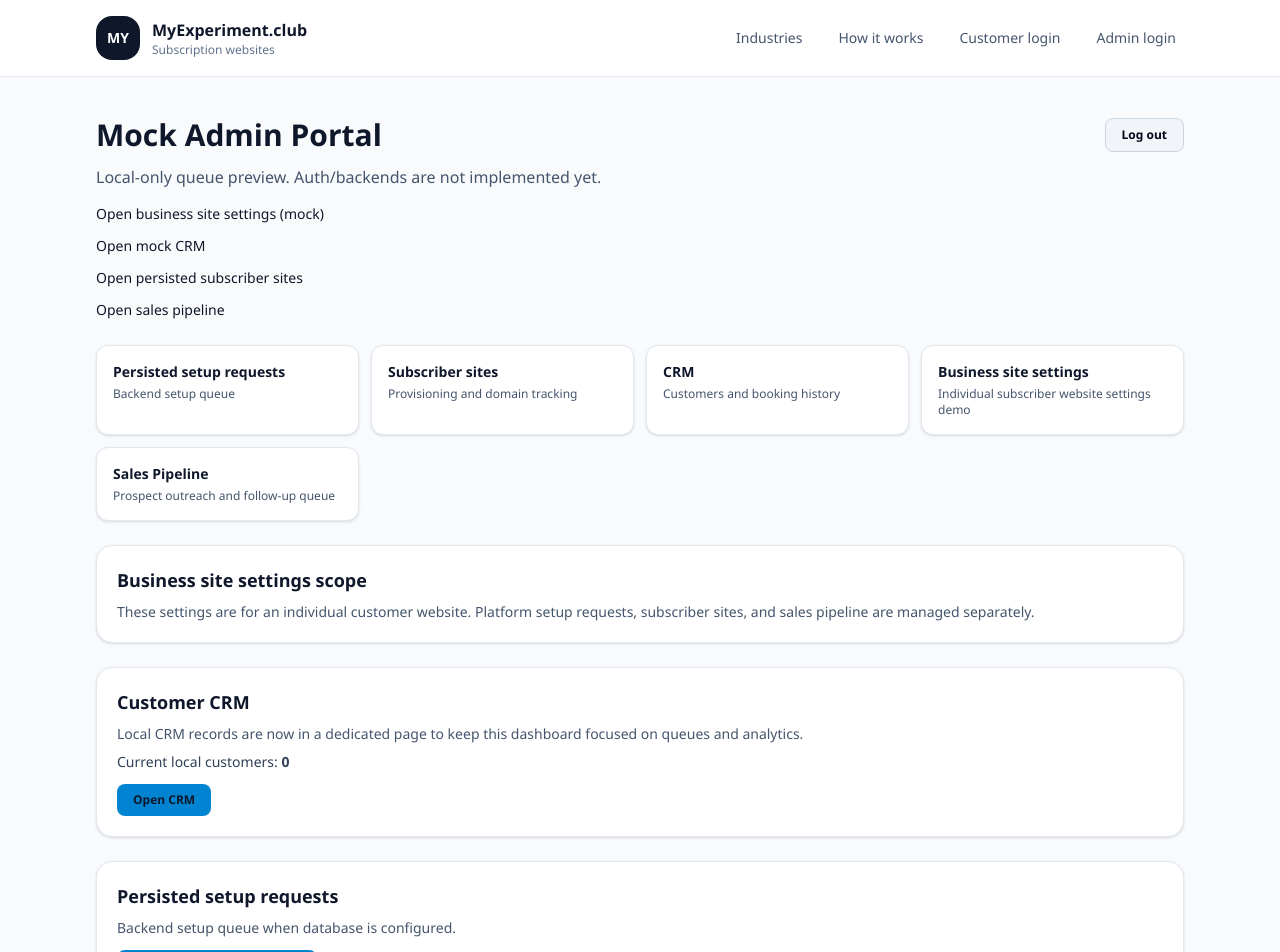
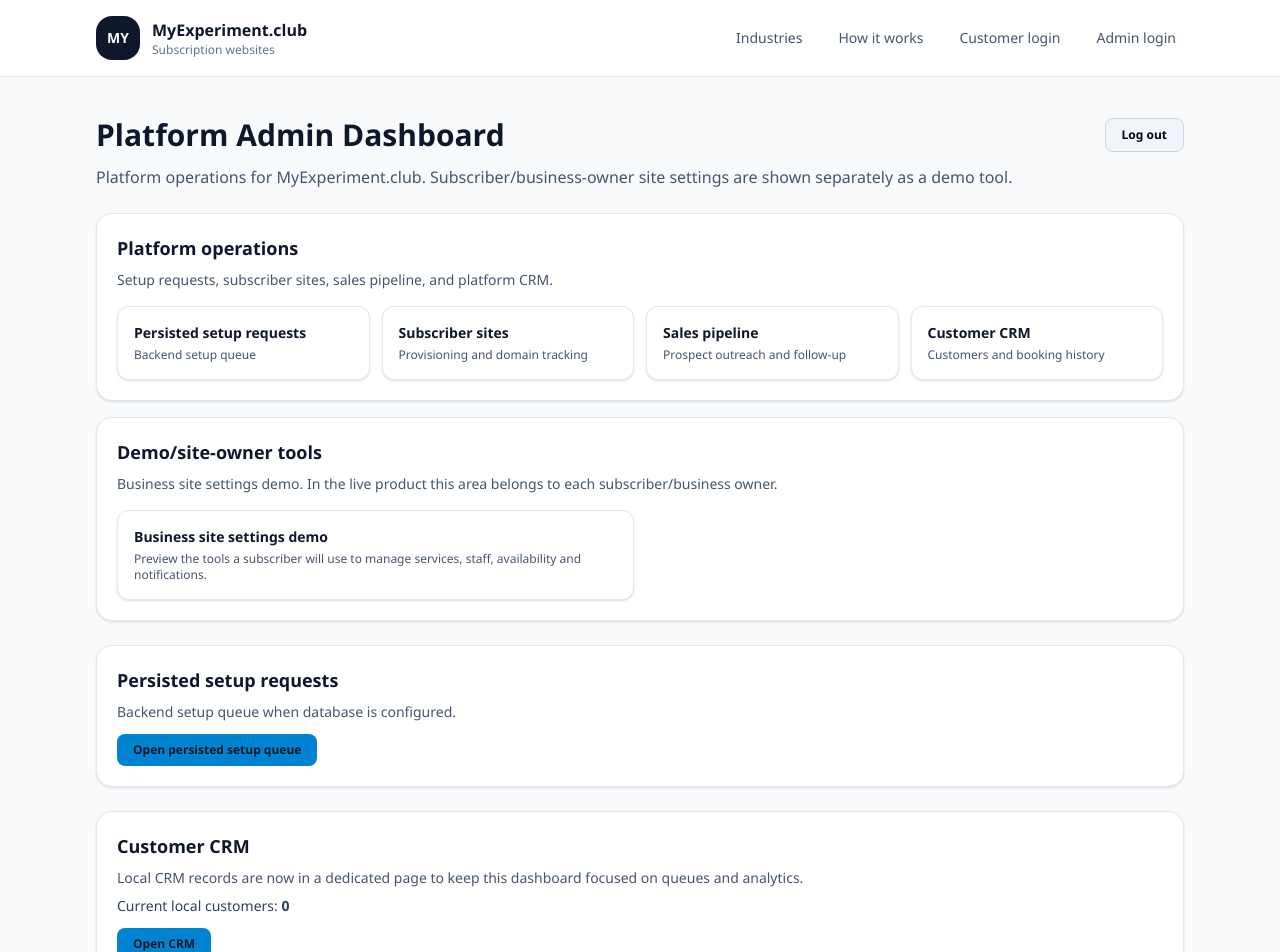
Before and after one commit to top4hotspur/subs, a Next.js app: page /admin in a window 1280 px wide. Shown: the top 952 px of the page. Built offline with nearby package versions, Linux system fonts and the light colour scheme.

Commit message:
Clarify platform and business admin terminology

```diff
--- a/src/app/admin/page.tsx
+++ b/src/app/admin/page.tsx
@@ -182,31 +182,19 @@ export default function AdminPage() {
   return (
     <main className="mx-auto max-w-6xl px-4 py-10 sm:px-6 lg:px-8">
       <div className="flex flex-wrap items-center justify-between gap-3">
-        <h1 className="text-3xl font-bold text-slate-900">Mock Admin Portal</h1>
+        <h1 className="text-3xl font-bold text-slate-900">Platform Admin Dashboard</h1>
         <AdminLogoutButton />
       </div>
-      <p className="mt-3 text-slate-600">Local-only queue preview. Auth/backends are not implemented yet.</p>
-      <div className="mt-3">
-        <Link href="/admin/settings" className="text-sm font-medium text-sky-700 hover:text-sky-900">
-          Open business site settings (mock)
-        </Link>
-      </div>
-      <div className="mt-2">
-        <Link href="/admin/crm" className="text-sm font-medium text-sky-700 hover:text-sky-900">
-          Open mock CRM
-        </Link>
-      </div>
-      <div className="mt-2">
-        <Link href="/admin/sites" className="text-sm font-medium text-sky-700 hover:text-sky-900">
-          Open persisted subscriber sites
-        </Link>
-      </div>
-      <div className="mt-2">
-        <Link href="/admin/sales" className="text-sm font-medium text-sky-700 hover:text-sky-900">
-          Open sales pipeline
-        </Link>
-      </div>
-      <section className="mt-6 grid gap-3 sm:grid-cols-2 lg:grid-cols-4">
+      <p className="mt-3 text-slate-600">
+        Platform operations for MyExperiment.club. Subscriber/business-owner site settings are shown separately as a demo tool.
+      </p>
+
+      <section className="mt-6 rounded-2xl border border-slate-200 bg-white p-5 shadow-sm">
+        <h2 className="text-lg font-semibold text-slate-900">Platform operations</h2>
+        <p className="mt-2 text-sm text-slate-600">
+          Setup requests, subscriber sites, sales pipeline, and platform CRM.
+        </p>
+        <div className="mt-4 grid gap-3 sm:grid-cols-2 lg:grid-cols-4">
           <Link href="/admin/setup-requests" className="rounded-xl border border-slate-200 bg-white p-4 shadow-sm">
             <p className="text-sm font-semibold text-slate-900">Persisted setup requests</p>
             <p className="mt-1 text-xs text-slate-600">Backend setup queue</p>
@@ -215,26 +203,42 @@ export default function AdminPage() {
             <p className="text-sm font-semibold text-slate-900">Subscriber sites</p>
             <p className="mt-1 text-xs text-slate-600">Provisioning and domain tracking</p>
           </Link>
+          <Link href="/admin/sales" className="rounded-xl border border-slate-200 bg-white p-4 shadow-sm">
+            <p className="text-sm font-semibold text-slate-900">Sales pipeline</p>
+            <p className="mt-1 text-xs text-slate-600">Prospect outreach and follow-up</p>
+          </Link>
           <Link href="/admin/crm" className="rounded-xl border border-slate-200 bg-white p-4 shadow-sm">
-          <p className="text-sm font-semibold text-slate-900">CRM</p>
+            <p className="text-sm font-semibold text-slate-900">Customer CRM</p>
             <p className="mt-1 text-xs text-slate-600">Customers and booking history</p>
           </Link>
+        </div>
+      </section>
+
+      <section className="mt-4 rounded-2xl border border-slate-200 bg-white p-5 shadow-sm">
+        <h2 className="text-lg font-semibold text-slate-900">Demo/site-owner tools</h2>
+        <p className="mt-2 text-sm text-slate-600">
+          Business site settings demo. In the live product this area belongs to each subscriber/business owner.
+        </p>
+        <div className="mt-4 grid gap-3 sm:grid-cols-2">
           <Link href="/admin/settings" className="rounded-xl border border-slate-200 bg-white p-4 shadow-sm">
-          <p className="text-sm font-semibold text-slate-900">Business site settings</p>
-          <p className="mt-1 text-xs text-slate-600">Individual subscriber website settings demo</p>
+            <p className="text-sm font-semibold text-slate-900">Business site settings demo</p>
+            <p className="mt-1 text-xs text-slate-600">
+              Preview the tools a subscriber will use to manage services, staff, availability and notifications.
+            </p>
           </Link>
-        <Link href="/admin/sales" className="rounded-xl border border-slate-200 bg-white p-4 shadow-sm">
-          <p className="text-sm font-semibold text-slate-900">Sales Pipeline</p>
-          <p className="mt-1 text-xs text-slate-600">Prospect outreach and follow-up queue</p>
-        </Link>
+        </div>
       </section>
 
       <section className="mt-6 rounded-2xl border border-slate-200 bg-white p-5 shadow-sm">
-        <h2 className="text-lg font-semibold text-slate-900">Business site settings scope</h2>
+        <h2 className="text-lg font-semibold text-slate-900">Persisted setup requests</h2>
         <p className="mt-2 text-sm text-slate-600">
-          These settings are for an individual customer website. Platform setup requests, subscriber sites, and sales pipeline
-          are managed separately.
+          Backend setup queue when database is configured.
         </p>
+        <div className="mt-3">
+          <Link href="/admin/setup-requests" className={`${primaryButtonClass} ${smallButtonClass}`}>
+            Open persisted setup queue
+          </Link>
+        </div>
       </section>
 
       <section className="mt-6 rounded-2xl border border-slate-200 bg-white p-5 shadow-sm">
@@ -253,15 +257,15 @@ export default function AdminPage() {
       </section>
 
       <section className="mt-6 rounded-2xl border border-slate-200 bg-white p-5 shadow-sm">
-        <h2 className="text-lg font-semibold text-slate-900">Persisted setup requests</h2>
+        <h2 className="text-lg font-semibold text-slate-900">Business site settings scope</h2>
         <p className="mt-2 text-sm text-slate-600">
-          Backend setup queue when database is configured.
+          These are not platform-wide settings. Platform setup requests, subscriber sites, sales pipeline and provisioning are
+          managed from this platform admin dashboard.
         </p>
-        <div className="mt-3">
-          <Link href="/admin/setup-requests" className={`${primaryButtonClass} ${smallButtonClass}`}>
-            Open persisted setup queue
-          </Link>
-        </div>
+        <p className="mt-2 text-sm text-slate-600">
+          This route stays at <span className="font-mono">/admin/settings</span> for now and may move later to a subscriber-scoped
+          settings path.
+        </p>
       </section>
 
       <div className="mt-6 grid gap-3 sm:grid-cols-3 lg:grid-cols-6">
--- a/src/app/admin/settings/page.tsx
+++ b/src/app/admin/settings/page.tsx
@@ -139,9 +139,17 @@ export default function AdminSettingsPage() {
     <main className="mx-auto max-w-6xl px-4 py-10 sm:px-6 lg:px-8">
       <div className="mb-6 flex flex-wrap items-center justify-between gap-3">
         <div>
-          <h1 className="text-3xl font-bold text-slate-900">Business Site Settings (mock)</h1>
+          <h1 className="text-3xl font-bold text-slate-900">Business Site Settings Demo</h1>
           <p className="mt-2 text-slate-600">
-            Local-only settings for an individual customer website. In the live system these settings belong to each subscriber site.
+            Local-only preview of the settings a subscriber/business owner will manage for their own website.
+          </p>
+          <p className="mt-2 text-sm text-slate-600">
+            These are not platform-wide settings. Platform setup requests, subscriber sites, sales pipeline and provisioning are
+            managed from the platform admin dashboard.
+          </p>
+          <p className="mt-2 text-sm text-slate-600">
+            This route remains at <span className="font-mono">/admin/settings</span> for now and is expected to move later under a
+            subscriber/business-owner settings area.
           </p>
         </div>
         <Link href="/admin" className={outlineButtonClass}>
```
Also changed, not shown: 4 other files (tests, documents, lock files or other folders). Lines whose indentation alone changed are shown as unchanged.
